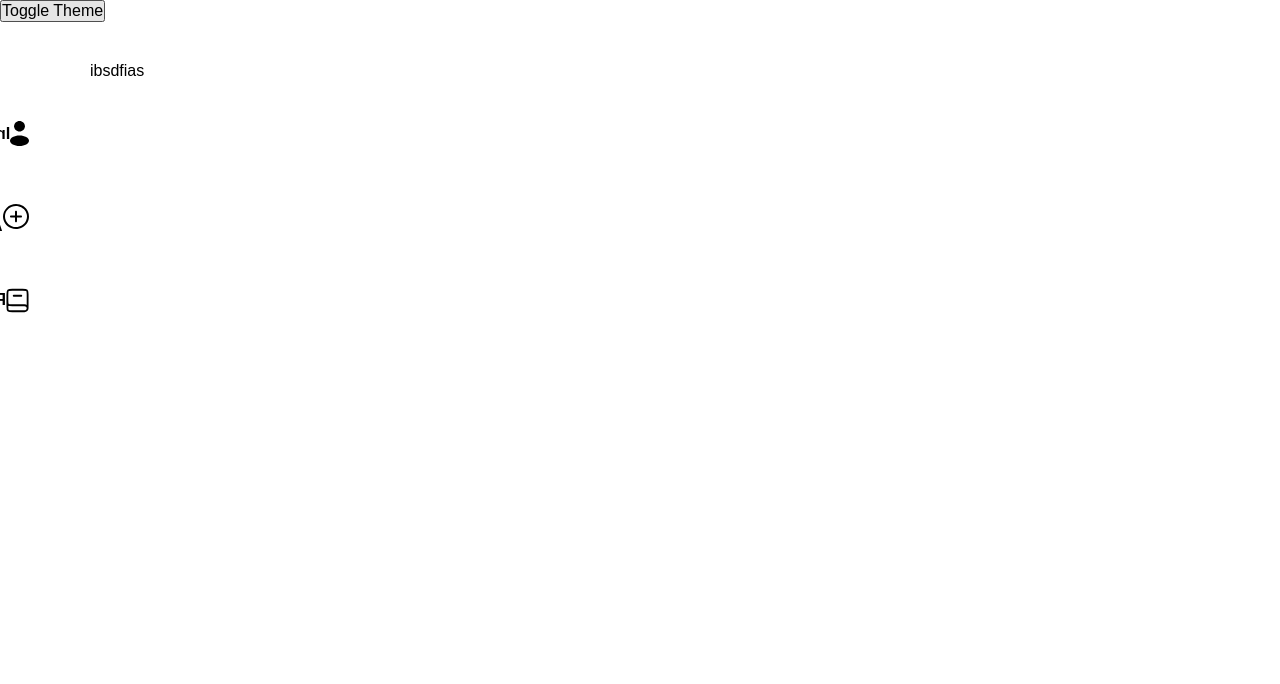
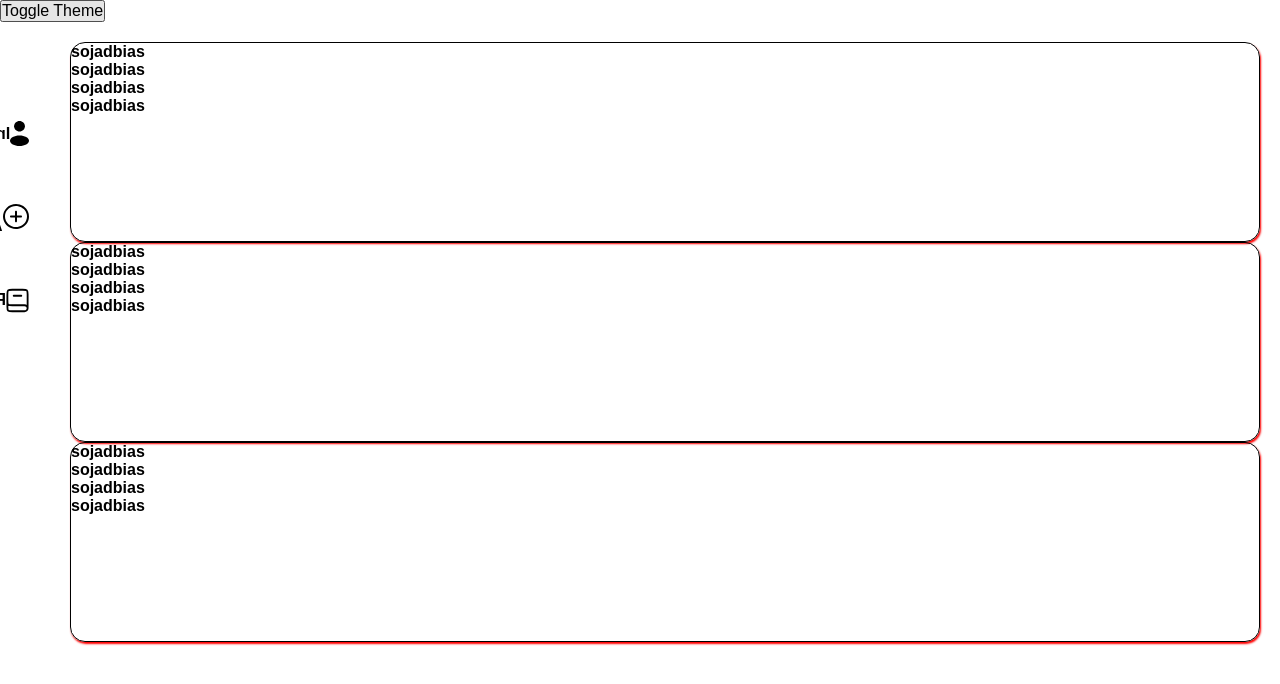
Before and after one commit to Sayd-Developer/Diario, a React (Vite) app: page /Salvo in a window 1280 px wide. Shown: the top 684 px of the page. Built offline with nearby package versions, Linux system fonts and the light colour scheme.

Commit message:
refactor: :art: change register

```diff
--- a/src/pages/Register/index.tsx
+++ b/src/pages/Register/index.tsx
@@ -1,9 +1,24 @@
-import { Container, ContainerContent } from "./style"
+import { ContainerForm, ContainerContent } from "./style"
 
 export default function Register() {
-  return <Container>
+  return <ContainerForm>
     <ContainerContent>
-      ibsdfias
+      <h1>sojadbias</h1>
+      <h1>sojadbias</h1>
+      <h1>sojadbias</h1>
+      <h1>sojadbias</h1>
     </ContainerContent>
-  </Container>
+    <ContainerContent>
+      <h1>sojadbias</h1>
+      <h1>sojadbias</h1>
+      <h1>sojadbias</h1>
+      <h1>sojadbias</h1>
+    </ContainerContent>
+    <ContainerContent>
+      <h1>sojadbias</h1>
+      <h1>sojadbias</h1>
+      <h1>sojadbias</h1>
+      <h1>sojadbias</h1>
+    </ContainerContent>
+  </ContainerForm>
 }
--- a/src/pages/Register/style.ts
+++ b/src/pages/Register/style.ts
@@ -1,8 +1,17 @@
 import { styled } from "styled-components"
 
-export const Container = styled.div`
+export const ContainerForm = styled.form`
   display: flex;
   flex-direction: column;
-  padding: 40px;
+  width: 100vw;
+  padding: 20px;
 `
-export const ContainerContent = styled.div``
+export const ContainerContent = styled.div`
+  display: flex;
+  flex-direction: column;
+  width: 100%;
+  height: 200px;
+  border-radius: 15px;
+  border: 1.6px solid black;
+  box-shadow: 1px 2px 2px red;
+`
```
